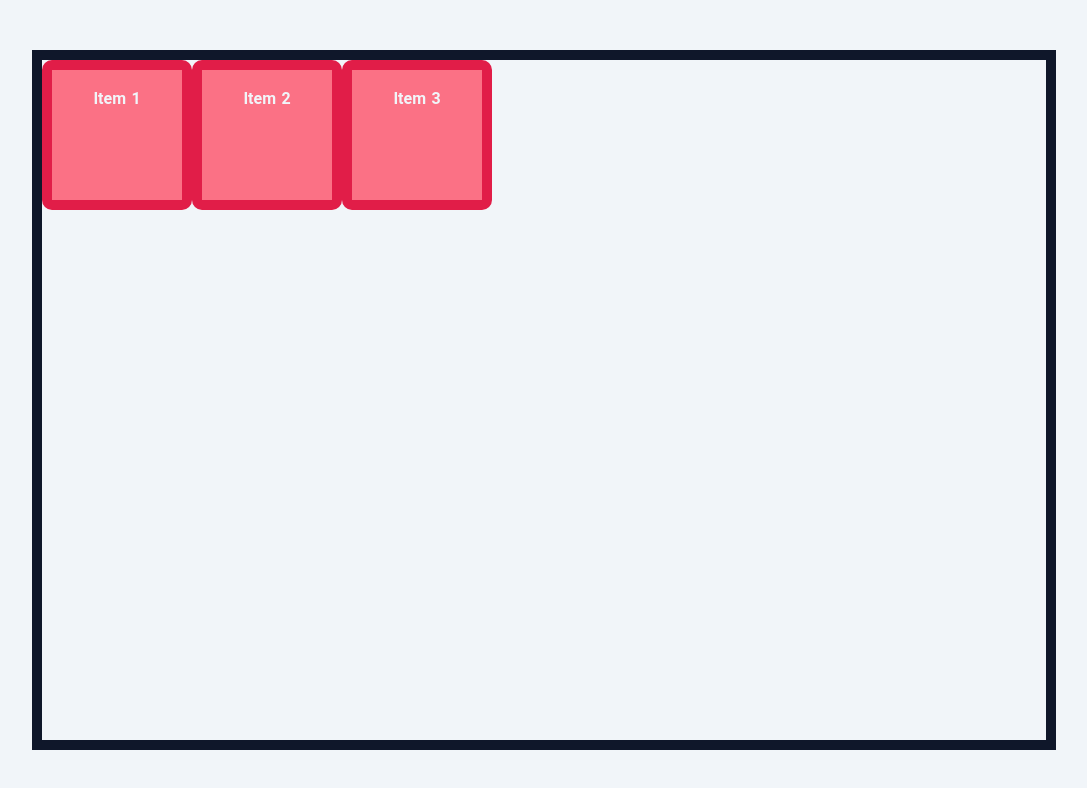
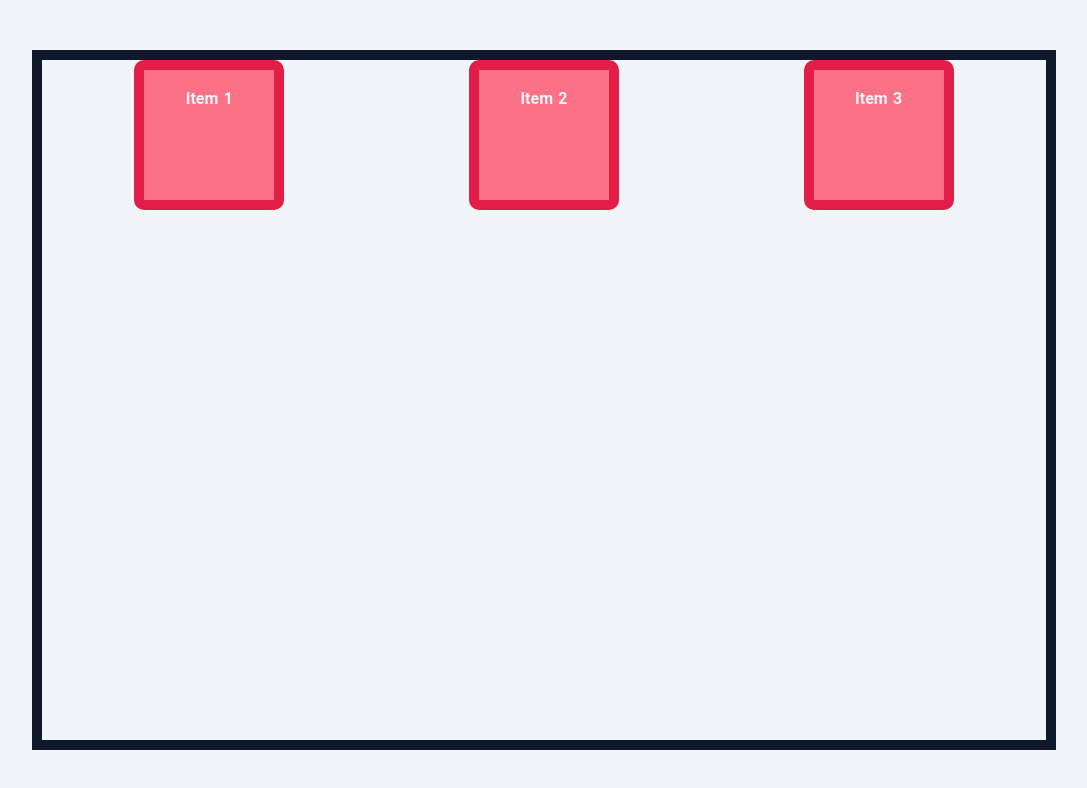
Before and after one commit to manlikesach/practice2025, a plain HTML site: page web/index.html in a window 1280 px wide. Shown: the whole page, without its empty margins (96-1183 px from the left). Drawn offline with Linux system fonts and the light colour scheme.

Commit message:
practiced using flexbox

```diff
--- a/web/style.css
+++ b/web/style.css
@@ -1,4 +1,3 @@
-/* base style */
 /* BASE STYLES */
 :root {
   --clr-dark: #0f172a;
@@ -46,6 +45,9 @@ body {
 }
 
 /* END OF BASE STYLES */
-.container {
-  display: flex;
+
+.container{
+    display: flex;
+    justify-content: space-around;
+    align-items: baseline;
 }
```
